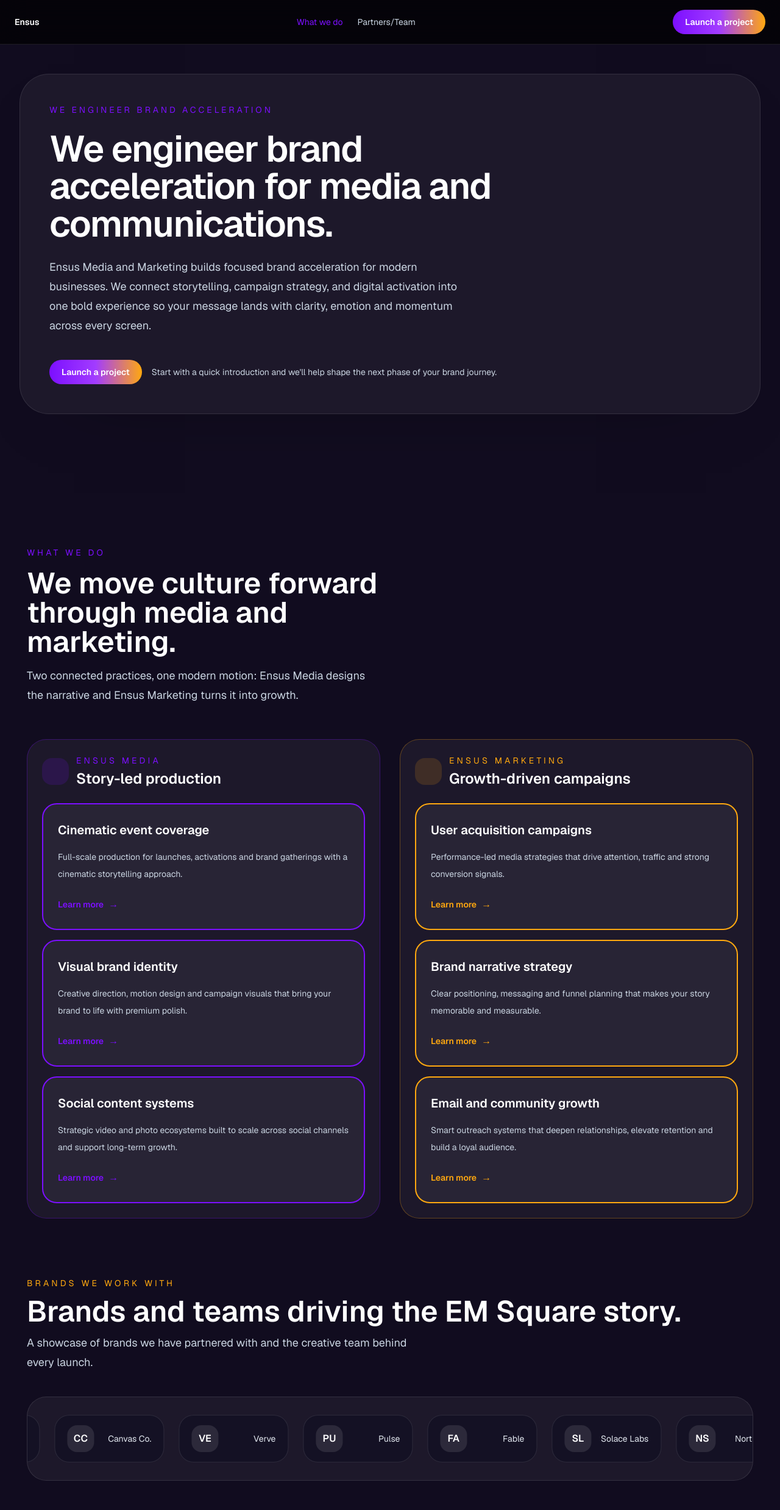
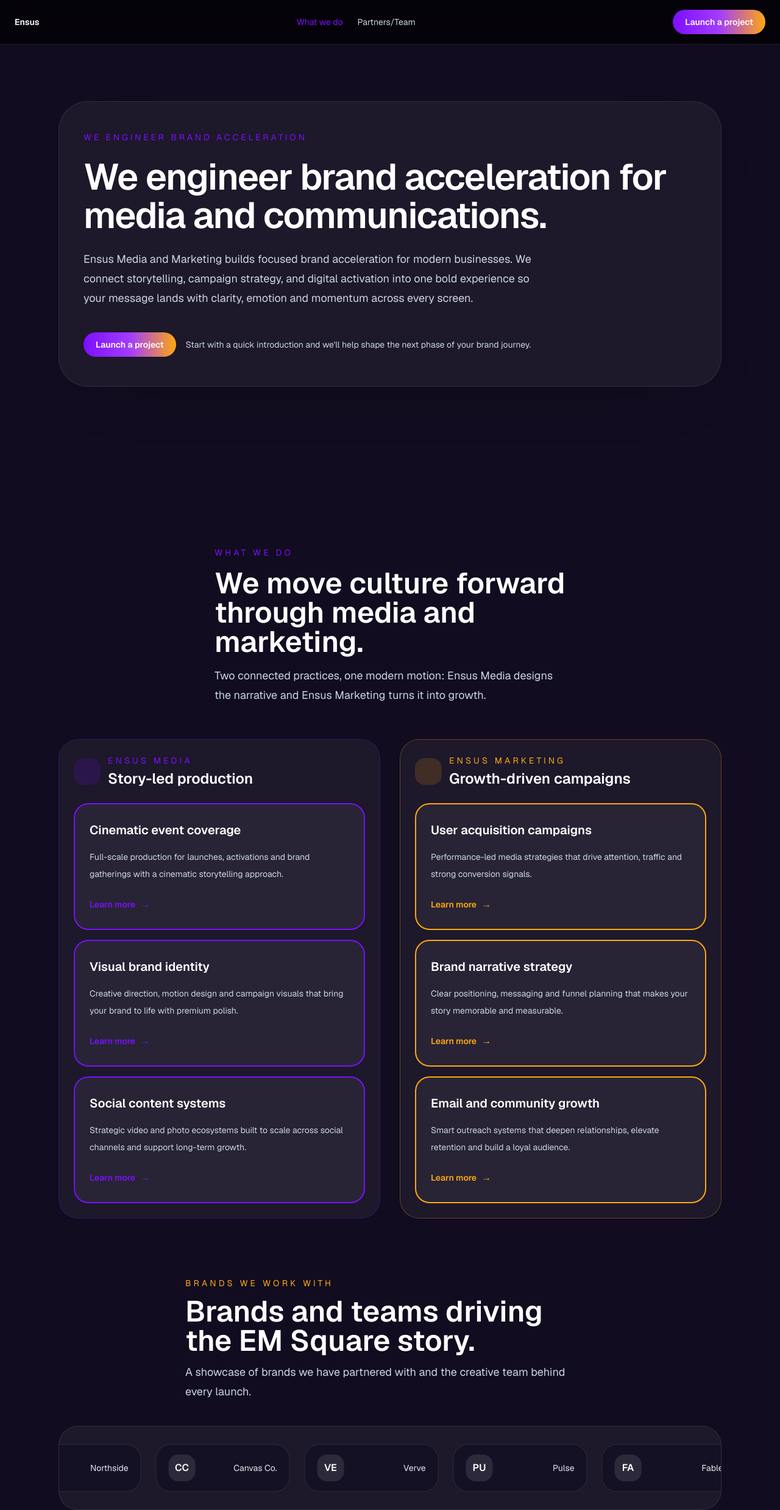
Before and after one commit to ENSUS-ng/em-square, a Next.js app: page / in a window 1280 px wide. Shown: the whole page at 61% size. Before the commit the page ends 2428 px from the top, so only its background shows below. Built offline with nearby package versions, Linux system fonts and the light colour scheme.

Commit message:
fix layout issue

```diff
--- a/app/components/PartnersTeam.tsx
+++ b/app/components/PartnersTeam.tsx
@@ -10,27 +10,27 @@ export function PartnersTeam() {
     <section
       id="partners-team"
       ref={ref as any}
-      className={`mx-auto mt-24 max-w-310 px-6 transition-all duration-700 ${
+      className={`mx-auto mt-24 max-w-6xl px-4 transition-all duration-700 sm:px-6 lg:px-8 ${
         revealed ? "opacity-100 translate-y-0" : "opacity-0 translate-y-10"
       }`}
     >
       <div className="flex flex-col gap-10">
-        <div className="space-y-3">
+        <div className="mx-auto max-w-2xl space-y-3 text-center lg:text-left">
           <p className="text-sm uppercase tracking-[0.3em] text-brand-gold">Brands we work with</p>
           <h2 className="text-4xl font-semibold text-white md:text-5xl">
             Brands and teams driving the EM Square story.
           </h2>
-          <p className="max-w-2xl text-lg leading-8 text-slate-300">
+          <p className="mx-auto max-w-2xl text-lg leading-8 text-slate-300 lg:mx-0">
             A showcase of brands we have partnered with and the creative team behind every launch.
           </p>
         </div>
 
         <div className="overflow-hidden rounded-4xl border border-white/10 bg-white/5 px-4 py-5">
-          <div className="flex min-h-24 w-[220%] items-center gap-6 animate-marquee whitespace-nowrap">
+          <div className="flex min-h-[96px] w-[220%] items-center gap-6 animate-marquee whitespace-nowrap">
             {[...partnerLogos, ...partnerLogos].map((partner, index) => (
               <div
                 key={`${partner.name}-${index}`}
-                className="inline-flex min-w-45 items-center justify-between rounded-3xl border border-white/10 bg-slate-950/30 px-5 py-4 text-sm text-slate-200"
+                className="inline-flex min-w-[220px] items-center justify-between rounded-3xl border border-white/10 bg-slate-950/30 px-5 py-4 text-sm text-slate-200"
               >
                 <span className="flex h-11 w-11 items-center justify-center rounded-2xl bg-white/10 text-base font-semibold text-white">
                   {partner.logo}
--- a/app/components/WhatWeDo.tsx
+++ b/app/components/WhatWeDo.tsx
@@ -11,17 +11,17 @@ export function WhatWeDo() {
     <section
       id="what-we-do"
       ref={ref as React.LegacyRef<HTMLElement>}
-      className={`mx-auto mt-24 max-w-310 px-6 transition-all duration-700 ${
+      className={`mx-auto mt-24 max-w-6xl px-4 transition-all duration-700 sm:px-6 lg:px-8 ${
         revealed ? "opacity-100 translate-y-0" : "opacity-0 translate-y-10"
       }`}
     >
       <div className="space-y-14">
-        <div className="max-w-2xl space-y-4 lg:max-w-xl">
+        <div className="mx-auto max-w-2xl space-y-4 text-center lg:max-w-xl lg:text-left">
           <p className="text-sm uppercase tracking-[0.3em] text-brand-purple">What we do</p>
           <h2 className="text-4xl font-semibold text-white md:text-5xl">
             We move culture forward through media and marketing.
           </h2>
-          <p className="max-w-xl text-lg leading-8 text-slate-300">
+          <p className="mx-auto max-w-xl text-lg leading-8 text-slate-300 lg:mx-0">
             Two connected practices, one modern motion: Ensus Media designs the narrative and Ensus
             Marketing turns it into growth.
           </p>
--- a/app/contact/page.tsx
+++ b/app/contact/page.tsx
@@ -4,7 +4,7 @@ import Link from "next/link"
 export default function ContactPage() {
   return (
     <div className="min-h-screen bg-[radial-gradient(circle_at_top,rgba(124,15,255,0.18),transparent_35%),radial-gradient(circle_at_bottom_right,rgba(255,168,15,0.16),transparent_28%),#0e0b1d] text-white">
-      <main className="mx-auto flex min-h-screen max-w-270 flex-col justify-center px-6 py-12 sm:px-8">
+      <main className="mx-auto flex min-h-screen max-w-5xl flex-col justify-center px-6 py-12 sm:px-8">
         <div className="rounded-[2.5rem] border border-white/10 bg-white/5 p-10 shadow-[0_50px_120px_-100px_rgba(0,0,0,0.4)]">
           <p className="text-sm uppercase tracking-[0.3em] text-brand-purple">Contact</p>
           <h1 className="mt-4 text-5xl font-semibold text-white sm:text-6xl">
@@ -29,7 +29,10 @@ export default function ContactPage() {
           <div className="mt-10 grid gap-8">
             <div>
               <ContactForm />
-              <p className="mt-4 text-sm text-slate-400 self-center text-center">  Fill The form above and we'll get back to you</p>
+              <p className="mt-4 text-sm text-slate-400 self-center text-center">
+                {" "}
+                Fill The form above and we'll get back to you
+              </p>
             </div>
 
             <div className="relative my-3 flex items-center">
--- a/app/page.tsx
+++ b/app/page.tsx
@@ -11,23 +11,27 @@ export default function Home() {
       className="min-h-screen bg-[radial-gradient(circle_at_top,rgba(124,15,255,0.18),transparent_24%),radial-gradient(circle_at_bottom_right,rgba(255,168,15,0.16),transparent_24%),#0e0b1d] text-white"
     >
       <Nav />
-      <main className="mx-auto flex min-h-screen max-w-7xl flex-col justify-center px-6 py-28 sm:px-8">
-        <div className="w-full rounded-[3rem] border border-white/10 bg-white/5 p-8 shadow-[0_40px_120px_-90px_rgba(0,0,0,0.55)] sm:p-12">
-          <p className="text-sm uppercase tracking-[0.28em] text-brand-purple">
-            We engineer brand acceleration
-          </p>
-          <h1 className="mt-6 max-w-3xl text-5xl font-semibold leading-[1.02] tracking-tight text-white sm:text-6xl">
-            We engineer brand acceleration for media and communications.
-          </h1>
-          <p className="mt-6 max-w-2xl text-lg leading-8 text-slate-300">{aboutText}</p>
-          <div className="mt-10 flex flex-col gap-4 sm:flex-row sm:items-center">
+      <main className="mx-auto flex min-h-screen max-w-6xl flex-col justify-center px-4 py-20 sm:px-6 sm:py-28 lg:px-8">
+        <div className="w-full rounded-[3rem] border border-white/10 bg-white/5 px-6 py-10 shadow-[0_40px_120px_-90px_rgba(0,0,0,0.55)] sm:px-10 sm:py-12">
+          <div className="text-center sm:text-left">
+            <p className="text-sm uppercase tracking-[0.28em] text-brand-purple">
+              We engineer brand acceleration
+            </p>
+            <h1 className="mt-6 text-4xl font-semibold leading-[1.05] tracking-tight text-white break-words sm:text-5xl md:text-6xl">
+              We engineer brand acceleration for media and communications.
+            </h1>
+            <p className="mx-auto mt-6 max-w-3xl text-lg leading-8 text-slate-300 sm:mx-0">
+              {aboutText}
+            </p>
+          </div>
+          <div className="mt-10 flex flex-col items-center gap-4 sm:flex-row sm:items-center sm:justify-start">
             <Link
               href="/contact"
               className="inline-flex w-full items-center justify-center rounded-full btn-gradient px-5 py-2.5 text-sm font-semibold text-white transition hover:brightness-110 sm:w-auto"
             >
               Launch a project
             </Link>
-            <p className="max-w-xl text-sm leading-7 text-slate-300">
+            <p className="max-w-xl text-center text-sm leading-7 text-slate-300 sm:text-left">
               Start with a quick introduction and we&apos;ll help shape the next phase of your brand
               journey.
             </p>
```
